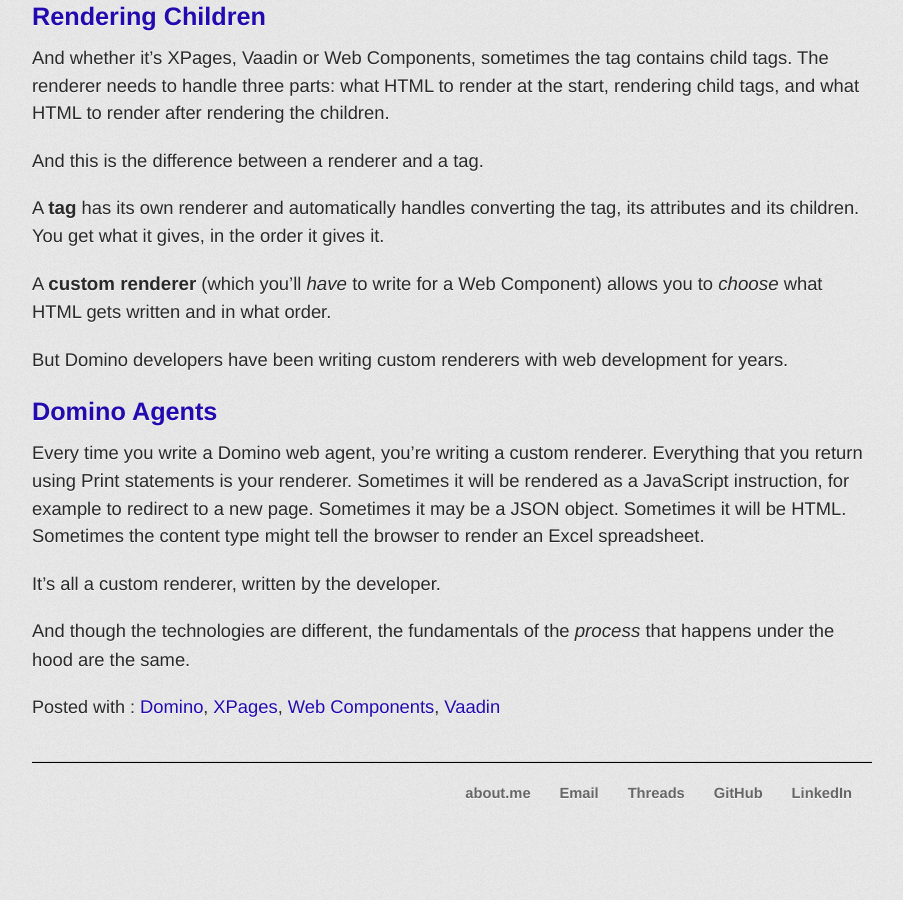
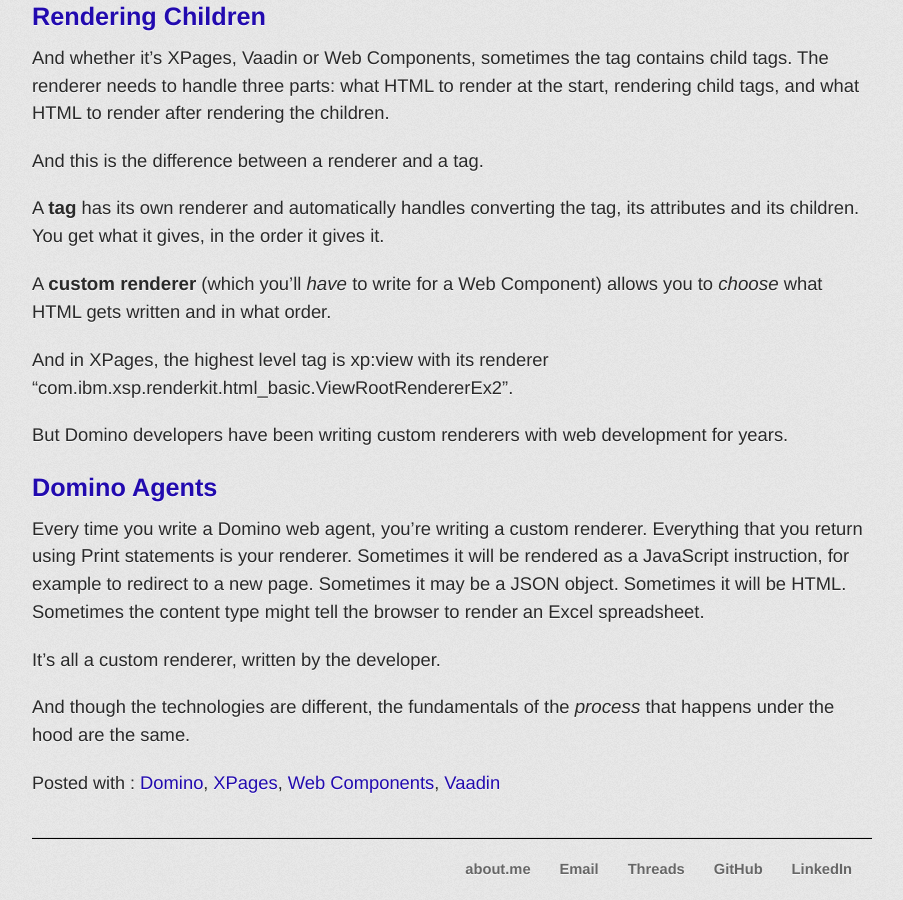
Before and after one commit to paulswithers/paulswithers.github.io, a Jekyll site: the page built from _posts/2024-08-01-xpages-tags-renderers.md, in a window 1280 px wide and 900 px high, scrolled down 3025 px. Shown: the whole window, without its empty margins (188-1091 px from the left). Built offline with Jekyll 4.4.1, drawn with Linux system fonts in a browser that asks for light colours; some web fonts are replaced; comment, search, counter and statistics services are not loaded; before the commit the page ends 3850 px from its top, so only the background shows below that.

Commit message:
Blog tweak

```diff
--- a/_posts/2024-08-01-xpages-tags-renderers.md
+++ b/_posts/2024-08-01-xpages-tags-renderers.md
@@ -77,6 +77,8 @@
 
 A **custom renderer** (which you'll *have* to write for a Web Component) allows you to *choose* what HTML gets written and in what order.
 
+And in XPages, the highest level tag is `xp:view` with its renderer "com.ibm.xsp.renderkit.html_basic.ViewRootRendererEx2".
+
 But Domino developers have been writing custom renderers with web development for years.
 
 ### Domino Agents
```
